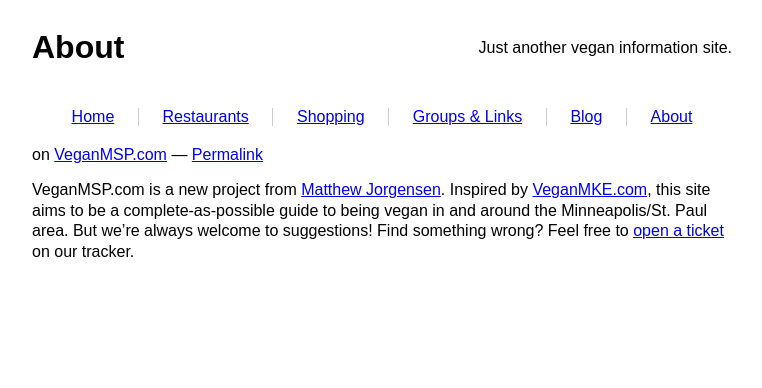
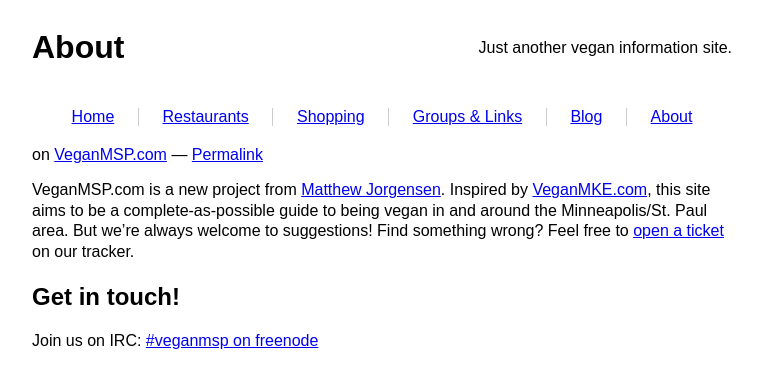
Before and after one commit to VeganMSP/veganmsp.com-jekyll, a Jekyll site: the page built from about.md, in a window 1280 px wide. Shown: the top 388 px of the page, without its empty margins (258-1020 px from the left). Built offline with Jekyll 4.4.1, drawn with Linux system fonts in a browser that asks for light colours.

Commit message:
Add IRC info on About page

```diff
--- a/about.md
+++ b/about.md
@@ -15,3 +15,9 @@
 [blog]:https://jrgnsn.net/
 [veganmke]:https://veganmilwaukee.com/
 [tracker]:https://todo.sr.ht/~mjorgensen/veganmsp.com
+
+## Get in touch!
+
+Join us on IRC: [#veganmsp on freenode][irc-channel]
+
+[irc-channel]:https://kiwiirc.com/client/irc.freenode.net/#veganmsp
```
